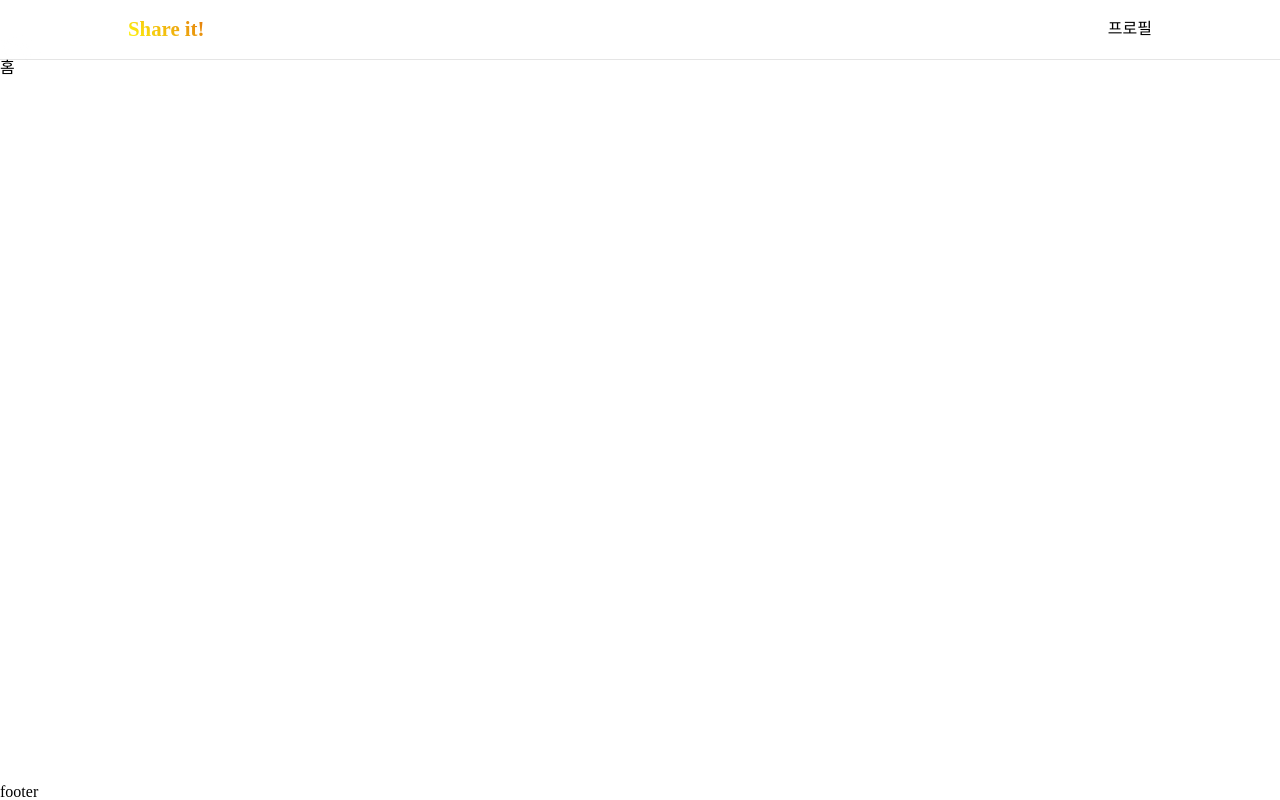
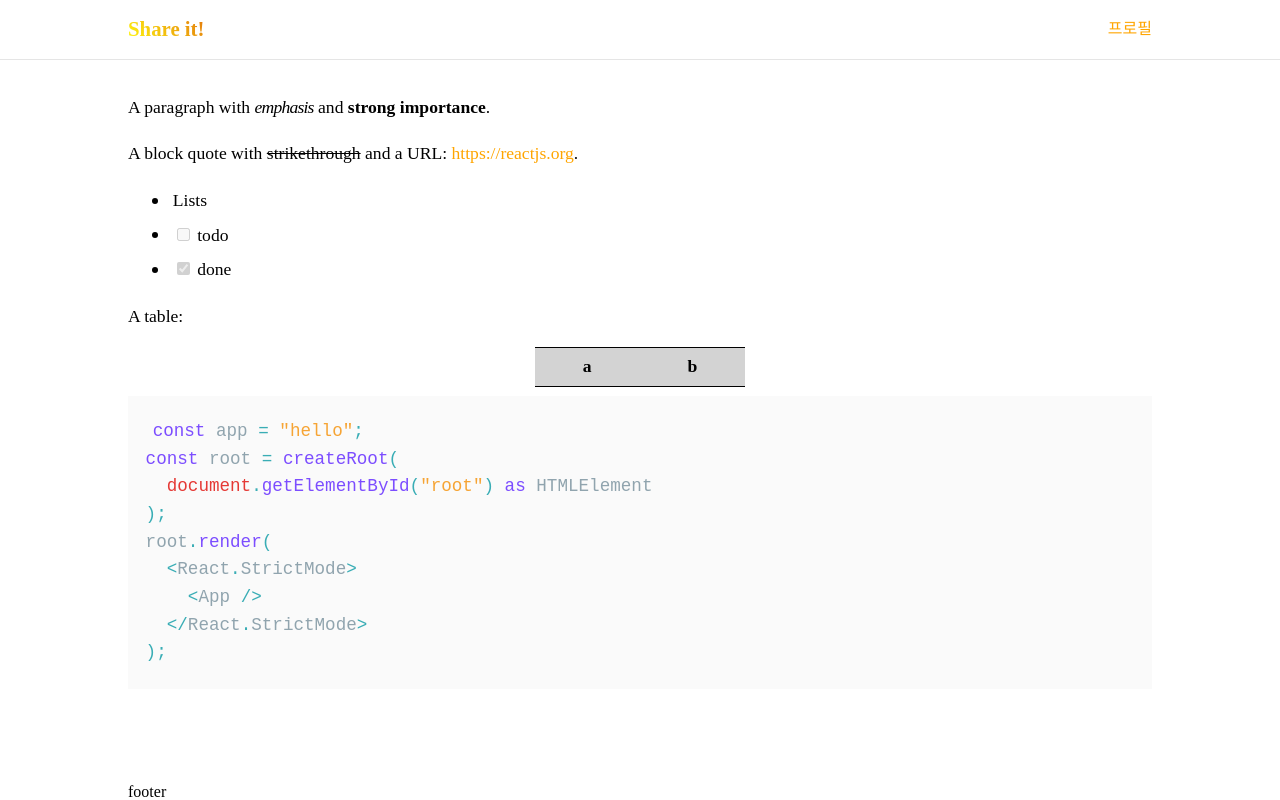
Before and after one commit to custardcream98/share-it, a React (Create React App) app: page / in a window 1280 px wide. Built offline with nearby package versions, Linux system fonts and the light colour scheme; a web font is replaced by a local one.

Commit message:
Feature: 마크다운 파서 추가

```diff
--- a/package.json
+++ b/package.json
@@ -6,12 +6,17 @@
     "@testing-library/jest-dom": "^5.16.5",
     "@testing-library/react": "^13.4.0",
     "@testing-library/user-event": "^13.5.0",
+    "@types/react-syntax-highlighter": "^15.5.5",
     "axios": "^1.1.3",
+    "firebase": "^9.14.0",
     "react": "^18.2.0",
     "react-dom": "^18.2.0",
     "react-helmet-async": "^1.3.0",
+    "react-markdown": "^8.0.3",
     "react-router-dom": "^6.4.3",
     "react-scripts": "5.0.1",
+    "react-syntax-highlighter": "^15.5.0",
+    "remark-gfm": "^3.0.1",
     "styled-components": "^5.3.6",
     "styled-reset": "^4.4.2",
     "web-vitals": "^2.1.4"
--- a/src/App.tsx
+++ b/src/App.tsx
@@ -2,11 +2,12 @@ import styled, {
   createGlobalStyle,
   ThemeProvider,
 } from "styled-components";
+// eslint-disable-next-line
 import reset from "styled-reset";
 import { HelmetProvider } from "react-helmet-async";
 
 import AppRouter from "routes";
-import { cssCustomReset } from "styles/css";
+import { cssCustomReset, cssMaxWidth } from "styles/css";
 import { lightTheme } from "styles/theme";
 
 const GlobalStyle = createGlobalStyle`
@@ -22,6 +23,7 @@ const GlobalStyle = createGlobalStyle`
 `;
 
 const Wrapper = styled.div`
+  ${cssMaxWidth}
   display: flex;
   min-height: 100vh;
   flex-direction: column;
--- /dev/null
+++ b/src/components/common/MarkdownRenderer/codeBlockHighlighter.tsx
@@ -0,0 +1,31 @@
+import { PrismAsyncLight as SyntaxHighlighter } from "react-syntax-highlighter";
+import { materialLight } from "react-syntax-highlighter/dist/cjs/styles/prism";
+import { CodeProps } from "react-markdown/lib/ast-to-react";
+
+const codeBlockHighlighter = ({
+  inline,
+  className,
+  children,
+  // eslint-disable-next-line
+  style,
+  ...props
+}: CodeProps) => {
+  const match = /language-(\w+)/.exec(className || "");
+
+  return !inline && match ? (
+    <SyntaxHighlighter
+      style={materialLight}
+      language={match[1]}
+      PreTag="div"
+      {...props}
+    >
+      {String(children).replace(/\n$/, "")}
+    </SyntaxHighlighter>
+  ) : (
+    <code className={className} {...props}>
+      {children}
+    </code>
+  );
+};
+
+export default codeBlockHighlighter;
--- /dev/null
+++ b/src/components/common/MarkdownRenderer/index.tsx
@@ -0,0 +1,227 @@
+import ReactMarkdown from "react-markdown";
+import remarkGfm from "remark-gfm";
+import styled from "styled-components";
+import { linkStyle } from "../StyledLink";
+import codeBlockHighlighter from "./codeBlockHighlighter";
+
+const StyledMarkdown = styled(ReactMarkdown)`
+  --main-font-size: 1.1rem;
+  --main-heading-margin: 4rem;
+  @media (max-width: 800px) {
+    --main-font-size: 0.95rem;
+  }
+
+  -ms-text-size-adjust: 100%;
+  -webkit-text-size-adjust: 100%;
+  width: 100%;
+  margin-top: 2rem;
+  font-size: var(--main-font-size);
+  font-weight: 300;
+  line-height: 1.8;
+  word-wrap: break-word;
+
+  transition: linear 0.3s;
+
+  a {
+    ${linkStyle}
+  }
+
+  b,
+  strong {
+    font-weight: 700;
+  }
+  h1,
+  h2,
+  h3,
+  h4,
+  h5,
+  h6 {
+    font-weight: 700;
+    line-height: 1.25;
+    display: block;
+  }
+  h1 tt,
+  h1 code,
+  h2 tt,
+  h2 code,
+  h3 tt,
+  h3 code,
+  h4 tt,
+  h4 code,
+  h5 tt,
+  h5 code,
+  h6 tt,
+  h6 code {
+    padding: 0 0.2em;
+    font-size: inherit;
+  }
+
+  /* Scroll Target Margin */
+
+  h1:target,
+  h2:target,
+  h3:target,
+  h4:target,
+  h5:target,
+  h6:target {
+    scroll-margin-top: 60px;
+  }
+
+  /*
+    Semantic한 HTML을 위해 h1, h2는 쓰지 않고
+    h3부터만 사용합니다.
+  */
+
+  h3 {
+    margin: var(--main-heading-margin) 0 1rem 0;
+    padding-bottom: 0.3em;
+    font-size: calc(var(--main-font-size) * 2);
+    border-bottom: 1px solid #21262d;
+  }
+  h4 {
+    margin: calc(var(--main-heading-margin) * 0.5) 0 1rem 0;
+    padding-bottom: 0.3em;
+    font-size: calc(var(--main-font-size) * 1.6);
+    border-bottom: 1px solid #21262d;
+  }
+  h5 {
+    margin: calc(var(--main-heading-margin) * 0.5) 0 1rem 0;
+    font-size: calc(var(--main-font-size) * 1.3);
+  }
+  h6 {
+    margin: calc(var(--main-heading-margin) * 0.5) 0 1rem 0;
+    font-size: calc(var(--main-font-size) * 1.2);
+  }
+
+  p {
+    margin-bottom: calc(var(--main-heading-margin) * 0.23);
+  }
+
+  code,
+  tt {
+    font-family: "D2Coding";
+    padding: 0 0.4em;
+    margin: 0;
+    font-size: 0.85em;
+    vertical-align: 0.0725em;
+    color: rgb(203, 155, 34);
+  }
+
+  img {
+    max-width: 100%;
+    image-resolution: from-image;
+    display: block;
+    margin: auto;
+  }
+
+  ol {
+    counter-reset: item;
+  }
+
+  & > ol,
+  & > ul {
+    margin-bottom: calc(var(--main-heading-margin) * 0.23);
+  }
+
+  ul > li,
+  ol > li {
+    position: relative;
+    display: block;
+    margin: calc(var(--main-heading-margin) * 0.05) 0;
+    padding-left: 1rem;
+  }
+
+  ul > li {
+    margin-left: 1.5rem;
+    padding-left: 1.3rem;
+  }
+
+  ul > li > ul > li {
+    margin-left: 0.3rem;
+  }
+
+  ul > li::before {
+    content: " ";
+    position: absolute;
+    left: 0rem;
+    top: 0.8rem;
+    width: 6px;
+    height: 6px;
+    border-radius: 50%;
+    background-color: ${(props) => props.theme.textColor};
+  }
+
+  ol > li::before {
+    content: counters(item, ".") " ";
+    font-weight: 500;
+    margin: 0 0.4rem 0.2rem 0.3rem;
+    counter-increment: item;
+  }
+
+  hr {
+    margin: 2rem 0;
+  }
+
+  em {
+    font-family: "Nanum Myeongjo", serif;
+    font-style: italic;
+    letter-spacing: -0.05rem;
+  }
+
+  iframe {
+    border: 2px solid ${(props) => props.theme.textColor};
+    border-radius: 10px;
+    margin: 0 auto;
+  }
+
+  p[class="iframe-container"] {
+    width: 100%;
+    overflow: auto;
+  }
+
+  table {
+    margin: auto;
+    max-width: 600px;
+    border-top: 1px solid
+      ${(props) => props.theme.textColor};
+    border-bottom: 1px solid
+      ${(props) => props.theme.textColor};
+    th,
+    td {
+      padding: 0.2rem 3rem;
+      @media (max-width: 800px) {
+        padding: 0.2rem 0.8rem;
+      }
+    }
+    thead {
+      background-color: #9b9b9b6f;
+      font-weight: 700;
+      th {
+        text-align: center;
+      }
+    }
+    tbody {
+      td {
+        text-align: start;
+        padding-left: 0.5rem;
+      }
+    }
+  }
+`;
+
+type Props = {
+  children: string;
+};
+
+const MarkdownRenderer = ({ children }: Props) => {
+  return (
+    <StyledMarkdown
+      remarkPlugins={[remarkGfm]}
+      components={{ code: codeBlockHighlighter }}
+    >
+      {children}
+    </StyledMarkdown>
+  );
+};
+
+export default MarkdownRenderer;
--- a/src/components/common/StyledLink.tsx
+++ b/src/components/common/StyledLink.tsx
@@ -1,9 +1,36 @@
 import { Link } from "react-router-dom";
-import styled from "styled-components";
+import styled, { css } from "styled-components";
+
+export const linkStyle = css`
+  position: relative;
+  color: ${(props) => props.theme.accentColor};
+  transition: linear 0.3s;
+  -webkit-transition: linear 0.3s;
+  -moz-transition: linear 0.3s;
+  z-index: 10;
+  &:hover {
+    text-decoration: none;
+    color: ${(props) => props.theme.bgColor};
+  }
+  &::before {
+    content: " ";
+    position: absolute;
+    width: calc(100% + 0.6rem);
+    height: calc(100% + 0.3rem);
+    top: -0.1rem;
+    left: -0.3rem;
+    border-radius: 4px;
+    background-color: transparent;
+    transition: linear 0.3s;
+    -webkit-transition: linear 0.3s;
+    -moz-transition: linear 0.3s;
+    z-index: -1;
+  }
+  &:hover::before {
+    background-color: ${(props) => props.theme.accentColor};
+  }
+`;
 
 export default styled(Link)`
-  transition: color 0.2s ease;
-  :hover {
-    color: ${(props) => props.theme.accentColor};
-  }
+  ${linkStyle}
 `;
--- a/src/routes/Home/index.tsx
+++ b/src/routes/Home/index.tsx
@@ -1,5 +1,33 @@
+import MarkdownRenderer from "components/common/MarkdownRenderer";
+
 const Home = () => {
-  return <div>홈</div>;
+  return (
+    <MarkdownRenderer>{`A paragraph with *emphasis* and **strong importance**.
+
+> A block quote with ~strikethrough~ and a URL: https://reactjs.org.
+
+* Lists
+* [ ] todo
+* [x] done
+
+A table:
+
+| a | b |
+| - | - |
+~~~typescript
+const app = "hello";
+const root = createRoot(
+  document.getElementById("root") as HTMLElement
+);
+root.render(
+  <React.StrictMode>
+    <App />
+  </React.StrictMode>
+);
+
+~~~
+`}</MarkdownRenderer>
+  );
 };
 
 export default Home;
```
Also changed, not shown: 2 other files (tests, documents, lock files or other folders).
